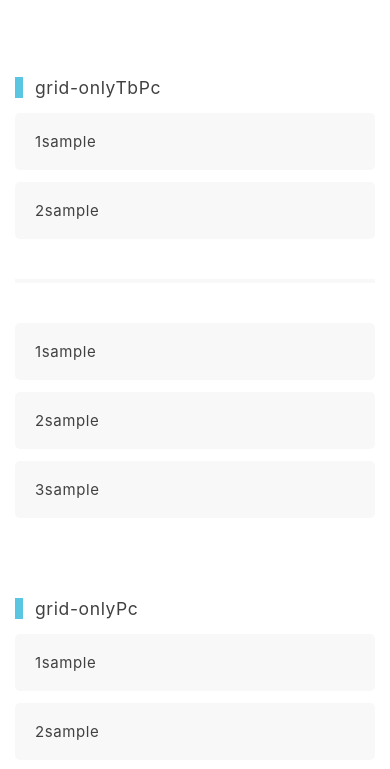
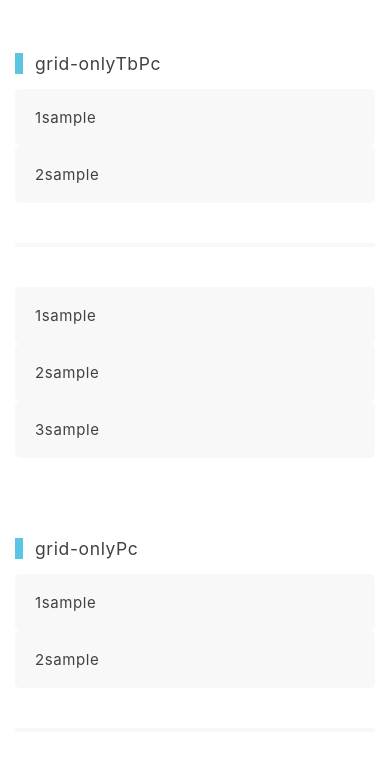
Before and after one commit to h-tsutsumi-serve/template_website, a website: page static/index.html in a window 390 px wide. Shown: the part 5765-6534 px from the top of the page. Drawn offline with Linux system fonts and the light colour scheme; a web font is replaced by a local one.

Commit message:
package.json update

```diff
--- a/gulpfile.js
+++ b/gulpfile.js
@@ -1,8 +1,8 @@
 var gulp = require('gulp'),
     sass = require('gulp-sass'),
     postcss = require('gulp-postcss'),
+    autoprefixer = require('autoprefixer'),
     cssdeclsort = require('css-declaration-sorter'),
-    autoprefixer = require('autoprefixer'),
     packageImporter = require('node-sass-package-importer');
 
 gulp.task('sass', () => {
--- a/static/assets/css/app.css
+++ b/static/assets/css/app.css
@@ -706,27 +706,32 @@ grid/button/form/media...
 }
 
 .c-grid {
-  grid-gap: 12px;
-  display: grid;
+  display: flex;
+  flex-wrap: wrap;
+  justify-content: space-between;
 }
 
-.c-grid-col2 {
-  grid-template-columns: calc(50% - 6px) calc(50% - 6px);
+.c-grid_item {
+  box-sizing: border-box;
 }
 
-.c-grid-col3 {
-  grid-template-columns: calc(33.3% - 8px) calc(33.3% - 8px) calc(33.3% - 8px);
+.c-grid-col2 .c-grid_item {
+  width: 49%;
+}
+
+.c-grid-col3 .c-grid_item {
+  width: 33%;
 }
 
 @media only screen and (max-width: 768px) {
-  .c-grid-onlyPc {
-    grid-template-columns: 100%;
+  .c-grid-onlyPc .c-grid_item {
+    width: 100%;
   }
 }
 
 @media only screen and (max-width: 480px) {
-  .c-grid-onlyTbPc {
-    grid-template-columns: 100%;
+  .c-grid-onlyTbPc .c-grid_item {
+    width: 100%;
   }
 }
 
@@ -973,6 +978,7 @@ header/main/sidebar/footer...
 
 @media only screen and (min-width: 769px) {
   .l-gnav_list {
+    -ms-grid-row-align: center;
     position: relative;
     flex: 1;
     align-self: center;
```
Also changed, not shown: package.json (+9 -13 lines), 1 other file.
